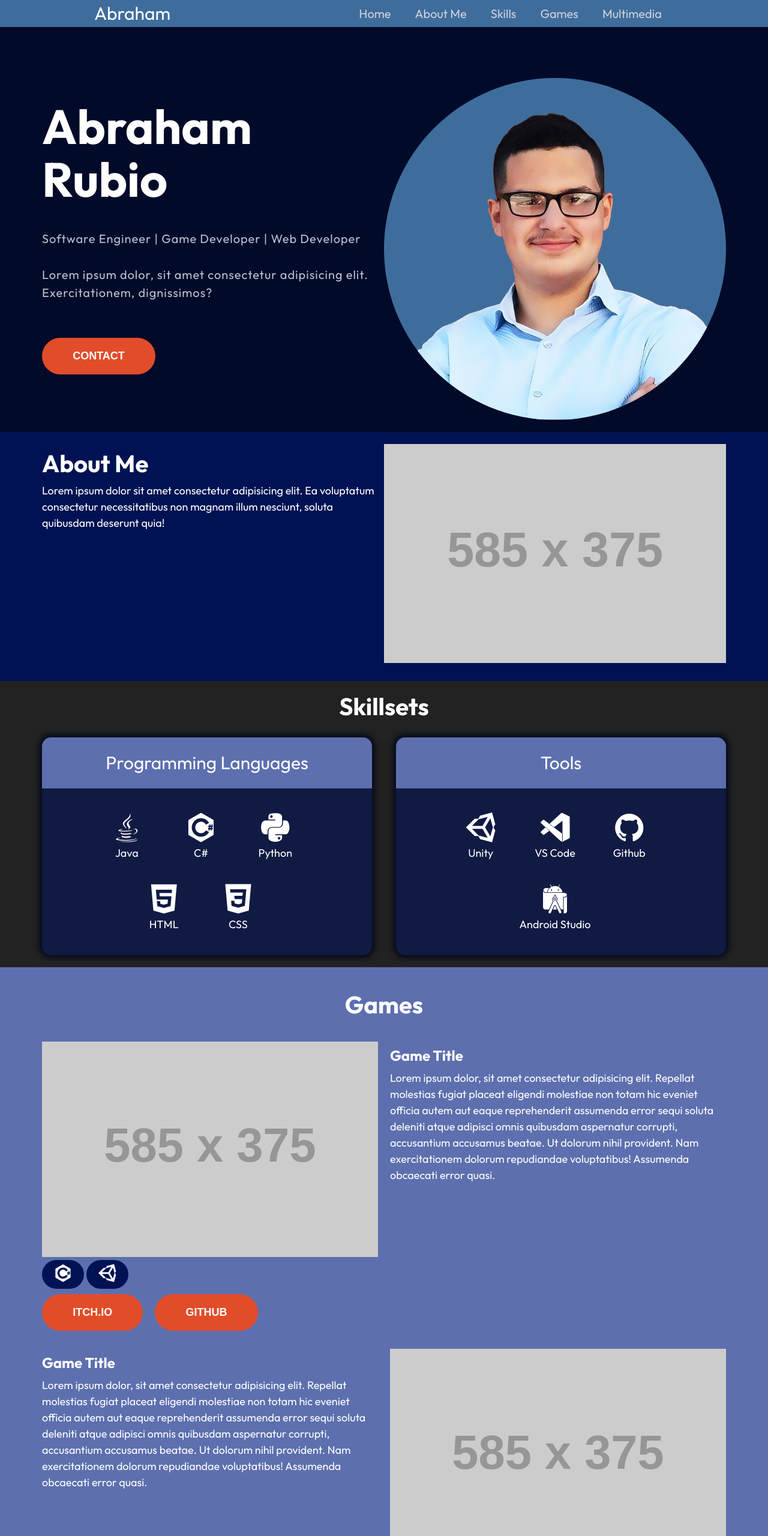
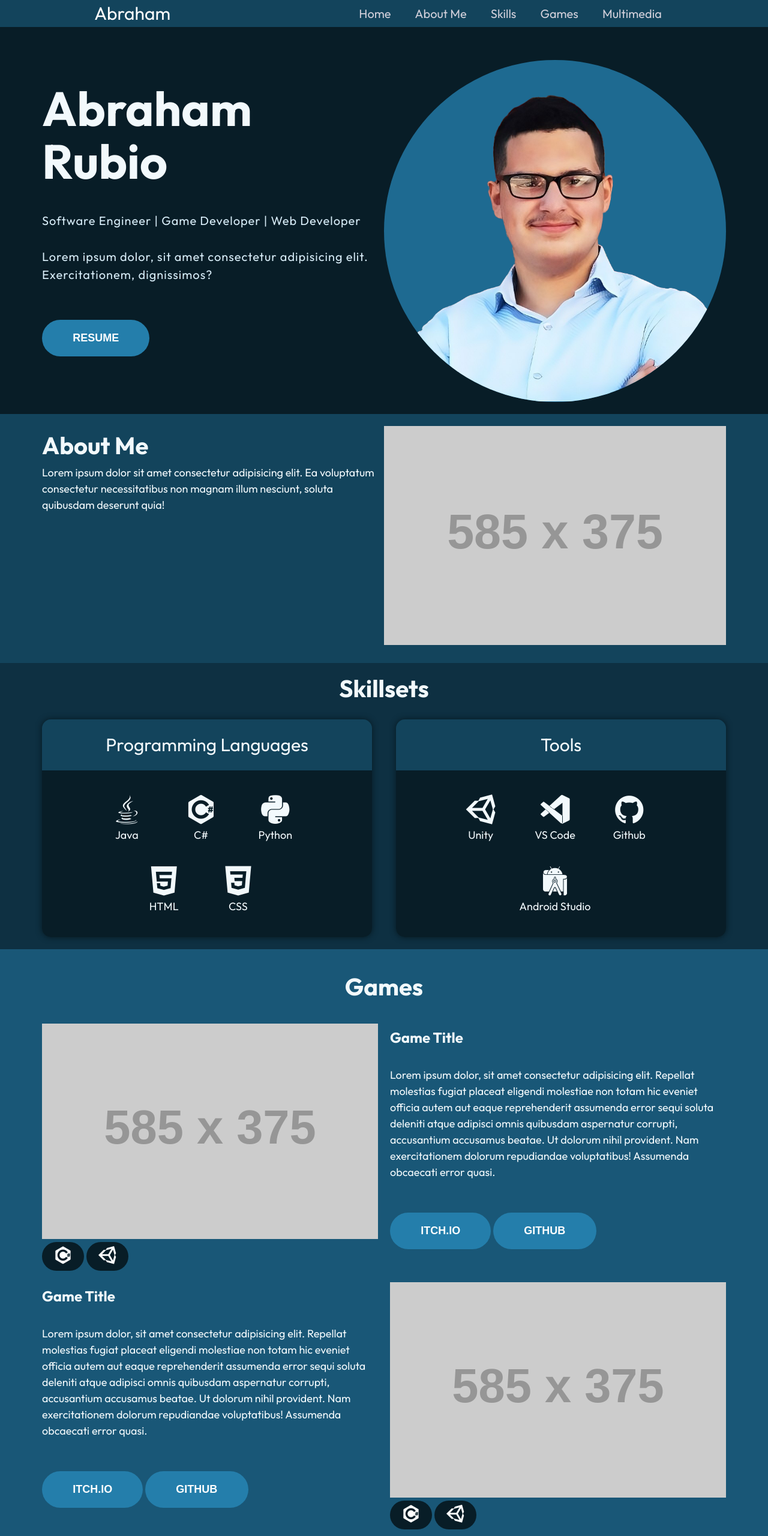
Before and after one commit to Abe-54/Personal-Website, a plain HTML site: page index.html in a window 1280 px wide. Shown: the top 2560 px of the page at 60% size. Drawn offline with nearby package versions, Linux system fonts and the light colour scheme; placeholder pictures from the web are drawn by us.

Commit message:
Adjusted game area

```diff
--- a/css/styles.css
+++ b/css/styles.css
@@ -1,11 +1,20 @@
 :root {
-    --color-primary: #001253;
-    --color-primary-dark: #101a43;
-    --color-secondary: #3E6D9C;
-    --color-accent: #E14D2A;
-    --color-heading: #fff;
-    --color-body: #fff;
-    --desktop-break-point: 945px:
+    --color-100: #f2f9fc;
+    --color-200: #d7ecf7;
+    --color-300: #bde0f1;
+    --color-400: #a3d3ec;
+    --color-500: #88c7e6;
+    --color-600: #6ebae1;
+    --color-700: #54aedb;
+    --color-800: #39a1d6;
+    --color-900: #2991c6;
+    --color-1000: #247eab;
+    --color-1100: #1e6a91;
+    --color-1200: #195777;
+    --color-1300: #13445c;
+    --color-1400: #0e3042;
+    --color-1500: #081d27;
+    --color-1600: #030a0d;
 }
 
 *, *::after, *::before {
@@ -15,7 +24,7 @@
 /* Typography */
 html {
     font-size: 62.5%;
-    background-color: var(--color-primary);
+    background-color: var(--color-1300);
     scroll-behavior: smooth;
 }
 
@@ -25,13 +34,11 @@ body {
     font-family: Outfit, Arial, Helvetica, sans-serif;
     font-size: 2.4rem;
     line-height: 1.5;
-    color: var(--color-body);
-    /* padding-top: 3rem; */
-    margin-top: 3rem;
+    color: var(--color-100);
 }
 
 h1, h2, h3 {
-    color: var(--color-heading);
+    color: var(--color-100);
     margin-bottom: 1rem;
     line-height: 1.1;
 }
@@ -76,29 +83,6 @@ a {
     text-decoration: none;
 }
 
-.link-arrow {
-    color: var(--color-accent);
-    text-transform: uppercase;
-    font-size: 2rem;
-    font-weight: bold;
-}
-
-.link-arrow::after {
-    content: '-->';
-    margin-left: 5px;
-    transition: margin 0.15s;
-}
-
-.link-arrow:hover::after {
-    margin-left: 10px;
-}
-
-@media screen and (min-width: 1024px) {
-    .link-arrow {
-        font-size: 1.5rem;
-    }
-}
-
 /* Tags */
 
 .tag {
@@ -110,12 +94,12 @@ a {
 }
 
 .tag--primary {
-  background: var(--color-primary);
+  background: var(--color-1500);
   color: #fff;
 }
 
 .tag--secondary {
-  background: var(--color-secondary);
+  background: var(--color-1400);
   color: #fff;
 }
 
@@ -139,7 +123,7 @@ a {
 .list {
     list-style: none;
     padding-left: 0;
-    color: var(--color-heading);
+    color: var(--color-100);
 }
 
 .list--inline .list__item{
@@ -187,12 +171,12 @@ a {
 }
 
 .block--dark {
-    background: #020a29;
+    background: var(--color-1500);
     color: #7b858b;
 }
 
 .block--dark .block__heading {
-    color: #fff;
+    color: var(--color-100);
 }
 
 .container {
@@ -205,7 +189,7 @@ a {
 
 .nav {
     align-items: center;
-    background: var(--color-secondary);
+    background: var(--color-1300);
     display: flex;
     flex-wrap: wrap;
     justify-content: space-between;
@@ -224,7 +208,7 @@ a {
 
 .nav__item {
     padding: 0.5rem 2rem;
-    border-bottom: 1px solid #222;
+    border-bottom: 1px solid var(--color-1500);
 }
 
 .nav__item > a {
@@ -261,7 +245,8 @@ a {
 }
 
 .nav.sticky {
-    background: var(--color-primary);
+    background: var(--color-1500);
+    opacity: 0.75;
     /* padding: 1.1rem; */
 }
 
@@ -304,7 +289,7 @@ a {
 /* Card */
 .card {
     border-radius: 15px;
-    box-shadow: 0 0 10px 5px #050a1a;
+    box-shadow: 0 0 10px 1px var(--color-1500);
     overflow: hidden;
     min-width: fit-content;
 }
@@ -317,11 +302,11 @@ a {
 .card--primary .card__header {
     font-size: 3rem;
     font-weight: 400;
-    background: #5d6fae;
+    background: var(--color-1300);
 }
 
 .card--primary .card__body {
-    background: var(--color-primary-dark);
+    background: var(--color-1500);
 }
 @media screen and (min-width: 768px){
     .card__body i {
@@ -346,7 +331,7 @@ a {
 }
 
 .btn--primary {
-    background: var(--color-accent);
+    background: var(--color-1000);
     color: #fff;
 }
 
@@ -378,7 +363,7 @@ a {
 
 .hero__tagline {
     font-size: 2rem;
-    color: #b9c3cf;
+    color: var(--color-200);
     letter-spacing: 1px;
     margin: 2rem 0 5rem;
 }
@@ -395,7 +380,7 @@ a {
     position: relative;
     border-radius: 100%;
     overflow: hidden;
-    background: #3E6D9C;
+    background: var(--color-1100);
 }
 
 @media screen and (min-width: 945px) {
@@ -436,7 +421,7 @@ a {
 
 .block--skills {
     padding-top: 0;
-    background: #222;
+    background: var(--color-1400);
 }
 
 .block--skills .grid {
@@ -457,17 +442,12 @@ a {
 /* Games Block*/
 
 .block--games {
-    background: #5d6fae;
+    background: var(--color-1200);
 }
 
 .game {
     gap: 0rem 2rem;
     margin: 2rem 0rem;
-}
-
-.game__accesories {
-    display: flex;
-    justify-content: end;
 }
 
 .game__heading {
@@ -488,6 +468,12 @@ a {
     margin: 0;
 }
 
+.game__description {
+    display: flex;
+    flex-wrap: wrap;
+    justify-content: center;
+}
+
 @media screen and (min-width: 768px) {
   .game:nth-of-type(even) .game__content {
     order: 1;
@@ -504,12 +490,16 @@ a {
   .game:nth-of-type(even) .game__accesories .btn {
     margin-left: 2rem;
   }
+
+  .game__description {
+    justify-content: start;
+}
 }
 
 /* Multimedia */
 
 .block--multimedia {
-    background: #221b64;
+    background: var(--color-1500);
 }
 
 .media {
--- a/index.html
+++ b/index.html
@@ -43,7 +43,7 @@
           Lorem ipsum dolor, sit amet consectetur adipisicing elit. Exercitationem, dignissimos?
         </p>
 
-        <button class="btn btn--primary">Contact</button>
+        <button class="btn btn--primary">Resume</button>
       </header>
       <div class="container hero-image__container">
         <div class="circle">
@@ -132,7 +132,7 @@
         <h2 class="block__heading">Games</h2>
       </header>
       <article class="grid grid--1x2 game">
-        <div class="game_content">
+        <div class="game__content">
           <img class="game__image" src="https://via.placeholder.com/585x375" alt="" />
           <div class="game__accesories">
             <ul class="list tools--list">
@@ -140,12 +140,8 @@
               <li class="list__item"><span class="tag tag--primary"><i class="devicon-unity-original"></i></span></li>
             </ul>
           </div>
-          <div class="game__accesories">
-            <button class="btn btn--primary">Itch.io</button>
-            <button class="btn btn--primary">Github</button>
-          </div>
         </div>
-        <div class="game_content">
+        <div class="game__description">
           <h3 class="game__heading">Game Title</h3>
           <p>
             Lorem ipsum dolor, sit amet consectetur adipisicing elit. Repellat molestias fugiat placeat eligendi
@@ -153,6 +149,10 @@
             atque adipisci omnis quibusdam aspernatur corrupti, accusantium accusamus beatae. Ut dolorum nihil
             provident. Nam exercitationem dolorum repudiandae voluptatibus! Assumenda obcaecati error quasi.
           </p>
+          <div class="game__links">
+            <button class="btn btn--primary">Itch.io</button>
+            <button class="btn btn--primary">Github</button>
+          </div>
         </div>
       </article>
       <article class="grid grid--1x2 game">
@@ -164,12 +164,8 @@
               <li class="list__item"><span class="tag tag--primary"><i class="devicon-unity-original"></i></span></li>
             </ul>
           </div>
-          <div class="game__accesories">
-            <button class="btn btn--primary">Itch.io</button>
-            <button class="btn btn--primary">Github</button>
-          </div>
         </div>
-        <div class="game_content">
+        <div class="game__description">
           <h3 class="game__heading">Game Title</h3>
           <p>
             Lorem ipsum dolor, sit amet consectetur adipisicing elit. Repellat molestias fugiat placeat eligendi
@@ -177,6 +173,10 @@
             atque adipisci omnis quibusdam aspernatur corrupti, accusantium accusamus beatae. Ut dolorum nihil
             provident. Nam exercitationem dolorum repudiandae voluptatibus! Assumenda obcaecati error quasi.
           </p>
+          <div class="game__links">
+            <button class="btn btn--primary">Itch.io</button>
+            <button class="btn btn--primary">Github</button>
+          </div>
         </div>
       </article>
     </div>
--- a/js/main.js
+++ b/js/main.js
@@ -5,6 +5,6 @@ navToggler.addEventListener("click", function() {
     navigation.classList.toggle("nav--expanded");
 });
 
-// window.onscroll = () => {
-//     this.scrollY > 20 ? navigation.classList.add("sticky") : navigation.classList.remove("sticky");
-// }
+window.onscroll = () => {
+    this.scrollY > 20 ? navigation.classList.add("sticky") : navigation.classList.remove("sticky");
+}
```
